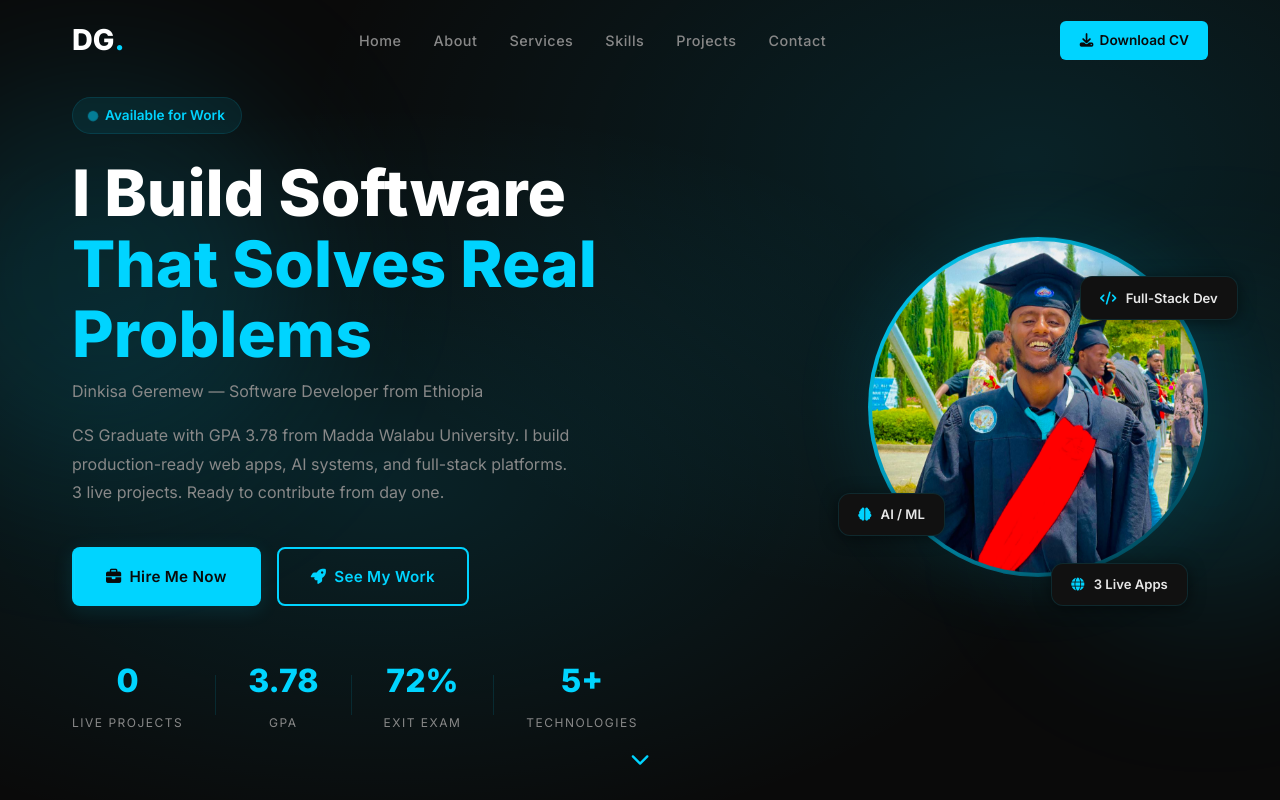
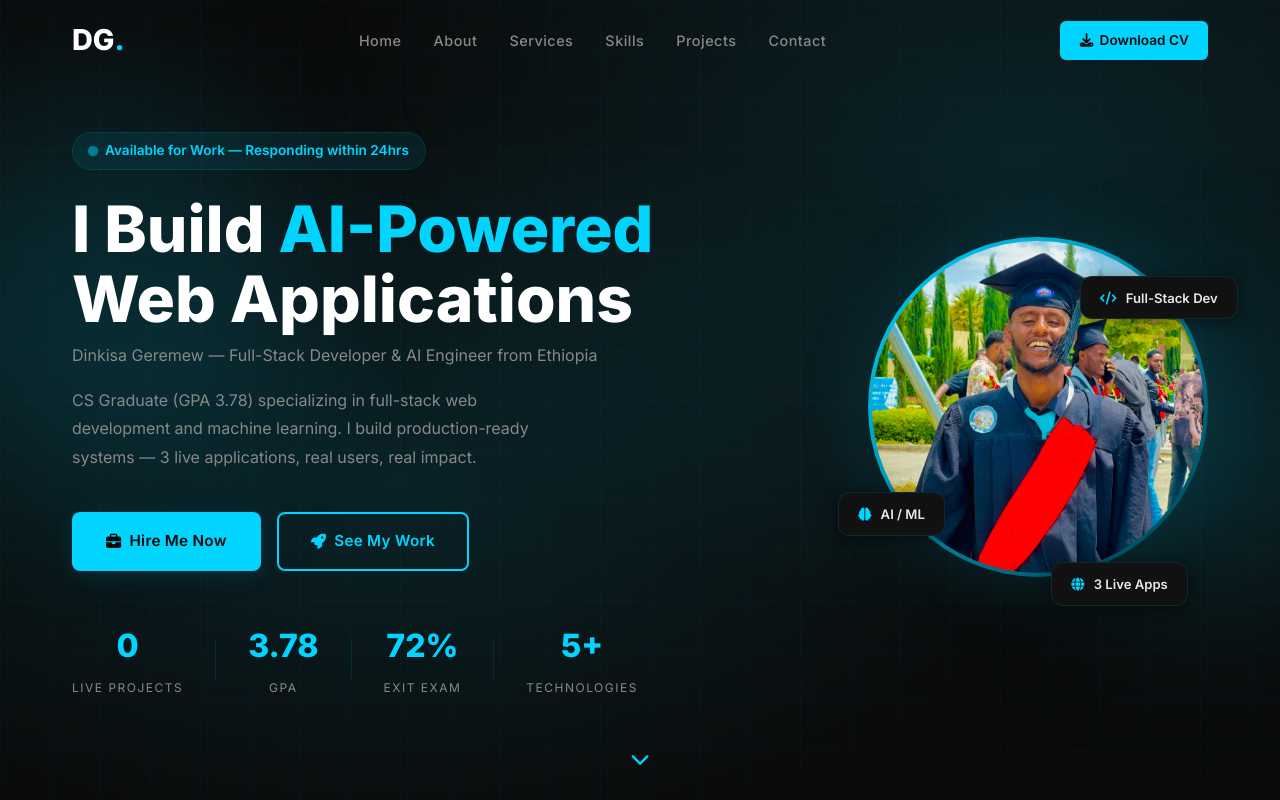
Before and after one commit to DinkisaGeremew/portfolio, a website: page index.html in a window 1280 px wide. Shown: the top 800 px of the page. Drawn offline with Linux system fonts and the light colour scheme.

Commit message:
stronger hero brand + grid bg

```diff
--- a/index.html
+++ b/index.html
@@ -3,8 +3,8 @@
 <head>
   <meta charset="UTF-8" />
   <meta name="viewport" content="width=device-width, initial-scale=1.0"/>
-  <title>Dinkisa Geremew | Software Developer — Ethiopia</title>
-  <meta name="description" content="Dinkisa Geremew — Software Developer from Ethiopia. I build production-ready web apps, AI systems, and marketplaces. Available for hire."/>
+  <title>Dinkisa Geremew | Full-Stack Developer & AI Engineer — Ethiopia</title>
+  <meta name="description" content="Dinkisa Geremew — Full-Stack Developer & AI Engineer from Ethiopia. I build AI-powered web applications, marketplaces, and job platforms. 3 live projects. Available for hire."/>
   <link rel="stylesheet" href="style.css?v=5"/>
   <link rel="stylesheet" href="https://cdnjs.cloudflare.com/ajax/libs/font-awesome/6.5.0/css/all.min.css"/>
   <link href="https://fonts.googleapis.com/css2?family=Inter:wght@300;400;500;600;700;800;900&display=swap" rel="stylesheet"/>
@@ -40,11 +40,11 @@
     <div class="orb orb-2"></div>
     <div class="hero-content">
       <div class="hero-text">
-        <div class="hero-badge"><span class="badge-dot"></span> Available for Work</div>
-        <h1 class="hero-name">I Build Software<br/><span>That Solves Real Problems</span></h1>
-        <p class="hero-sub">Dinkisa Geremew — Software Developer from Ethiopia</p>
+        <div class="hero-badge"><span class="badge-dot"></span> Available for Work — Responding within 24hrs</div>
+        <h1 class="hero-name">I Build <span>AI-Powered</span><br/>Web Applications</h1>
+        <p class="hero-sub">Dinkisa Geremew — Full-Stack Developer &amp; AI Engineer from Ethiopia</p>
         <p class="hero-desc">
-          CS Graduate with GPA 3.78 from Madda Walabu University. I build production-ready web apps, AI systems, and full-stack platforms. 3 live projects. Ready to contribute from day one.
+          CS Graduate (GPA 3.78) specializing in full-stack web development and machine learning. I build production-ready systems — 3 live applications, real users, real impact.
         </p>
         <div class="hero-actions">
           <a href="#contact" class="btn btn-primary" id="hire-btn"><i class="fas fa-briefcase"></i> Hire Me Now</a>
--- a/style.css
+++ b/style.css
@@ -81,6 +81,14 @@ img { max-width: 100%; }
   content: ''; position: absolute; inset: 0;
   background: radial-gradient(ellipse at 30% 60%, rgba(0,212,255,0.12) 0%, transparent 55%),
               radial-gradient(ellipse at 80% 20%, rgba(0,212,255,0.12) 0%, transparent 50%);
+}
+/* Grid pattern */
+.hero::after {
+  content: ''; position: absolute; inset: 0;
+  background-image: linear-gradient(rgba(0,212,255,0.03) 1px, transparent 1px),
+                    linear-gradient(90deg, rgba(0,212,255,0.03) 1px, transparent 1px);
+  background-size: 50px 50px;
+  pointer-events: none;
 }
 .hero-bg { position: absolute; inset: 0; }
 .hero-content {
```
